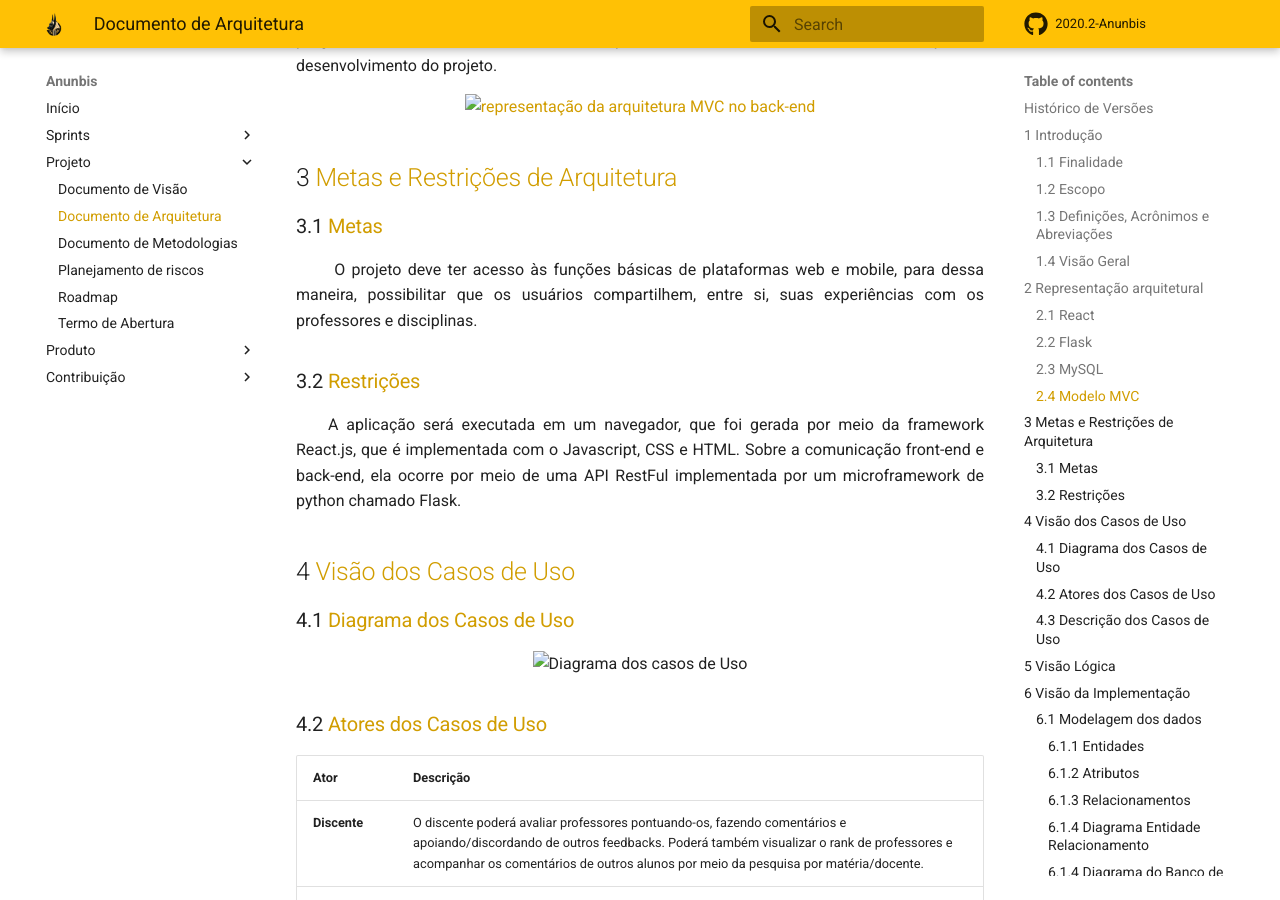
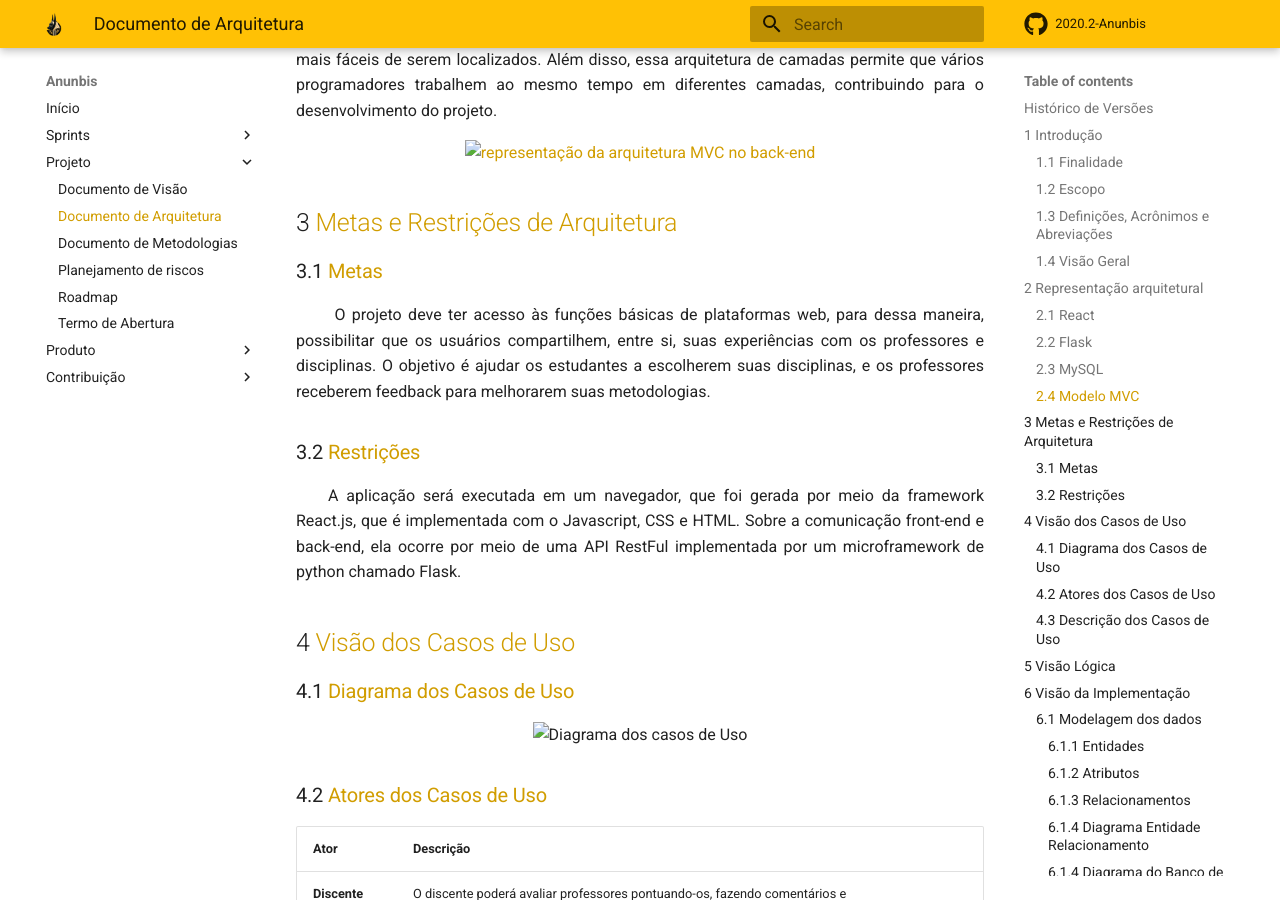
Before and after one commit to fga-eps-mds/2020.2-Anunbis, an MkDocs documentation site: the page built from docs/documentacao/documento-de-arquitetura.md, in a window 1280 px wide and 900 px high, scrolled down 3375 px. Built offline with MkDocs 1.6.1 and Material for MkDocs 9.7.7, drawn with Linux system fonts in a browser that asks for light colours; comment, search, counter and statistics services are not loaded; some of the changed text lies outside the part shown.

```diff
--- a/docs/documentacao/documento-de-arquitetura.md
+++ b/docs/documentacao/documento-de-arquitetura.md
@@ -88,7 +89,7 @@ href="https://insights.stackoverflow.com/survey/2020#technology">o favorito do m
 
 ### 3.1 <a name="3_1">Metas</a>
 
-<p align = "justify">&emsp;&emsp; O projeto deve ter acesso às funções básicas de plataformas web e mobile, para dessa maneira, possibilitar que os usuários compartilhem, entre si, suas experiências com os professores e disciplinas.</p>
+<p align = "justify">&emsp;&emsp; O projeto deve ter acesso às funções básicas de plataformas web, para dessa maneira, possibilitar que os usuários compartilhem, entre si, suas experiências com os professores e disciplinas. O objetivo é ajudar os estudantes a escolherem suas disciplinas, e os professores receberem feedback para melhorarem suas metodologias.</p>
 
 ### 3.2 <a name="3_2">Restrições</a>
 
```
Also changed, not shown: other parts of docs/documentacao/documento-de-arquitetura.md (+1 -0 lines).
